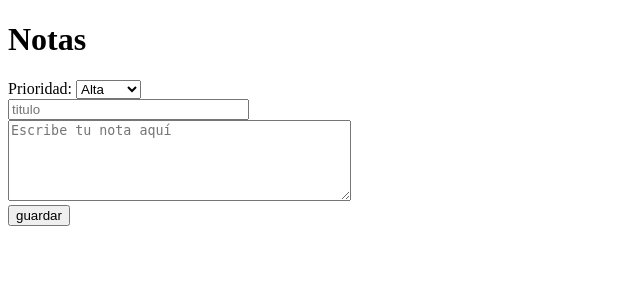
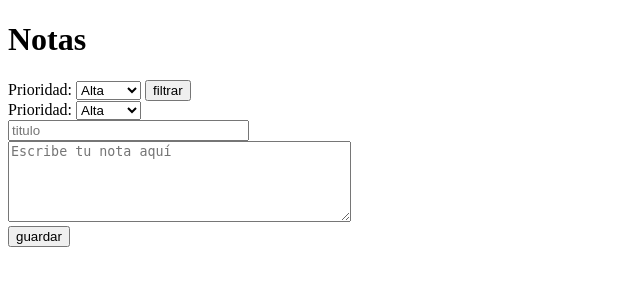
Before and after one commit to ndeta/mi_primer_repositorio, a Django app: page /formularios/ in a window 1280 px wide. Shown: the top 300 px of the page, without its empty margins (0-640 px from the left). Run offline with Django 3.2, Linux system fonts and the light colour scheme; data that the repository does not hold is empty; some libraries are stand-ins or nearby versions.

Commit message:
capitulo8

```diff
--- a/capitulo_6/listas/templates/formularios.html
+++ b/capitulo_6/listas/templates/formularios.html
@@ -5,6 +5,18 @@
     <title>Title</title>
 
     <h1>Notas</h1>
+
+
+<form method="GET" action="{% url 'formularios' %}">
+   <label for="id_prioridad">Prioridad:</label>
+   <select id="id_prioridad" name="get_prioridad">
+           <option value="alta">Alta</option>
+           <option value="normal">Normal</option>
+           <option value="baja">Baja</option>
+   </select>
+   <input type="submit" value="filtrar">
+</form>
+
 
 
     <form method="POST" action="/anadir">
--- a/capitulo_6/listas/views.py
+++ b/capitulo_6/listas/views.py
@@ -12,10 +12,14 @@ def formularios(request):
     cursor = conn.cursor()
     cursor = conn.cursor(cursor_factory=psycopg2.extras.DictCursor)
 
-    cursor.execute("SELECT * FROM Nota1;")
+    cursor.execute("SELECT * FROM Nota1 WHERE prioridad = '{prioridad}';")
     result = cursor.fetchall()
     cursor.close()
     conn.close()
+    prioridad = request.GET.get('get_prioridad', default=None)
+    with open("debug.log", "w") as debug_file:
+        print(f"SELECT * FROM Nota1 WHERE prioridad LIKE '{prioridad}';", file=debug_file)
+
     params = {'notas': result}
     return render(request, 'formularios.html', params)
 
@@ -31,7 +35,7 @@ def anadir(request):
     prioridad = request.POST["name_prioridad"]
     titulo= request.POST["nombre_titulo"]
     nota= request.POST["name_nota"]
-    cursor.execute(f"INSERT INTO nota VALUES ('{prioridad}','{titulo}','{nota}');")
+    cursor.execute(f"INSERT INTO Nota1 VALUES ('{prioridad}','{titulo}','{nota}');")
 
 
     conn.commit()
```
Also changed, not shown: 1 other file.
